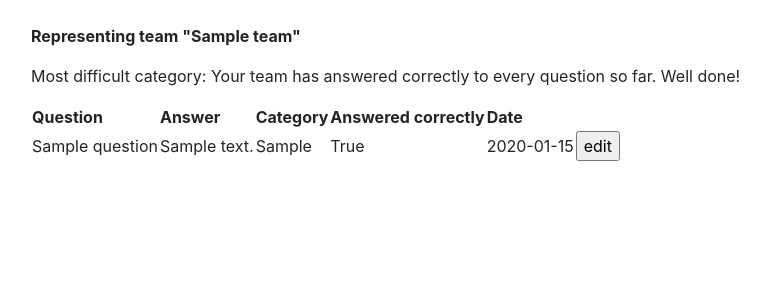
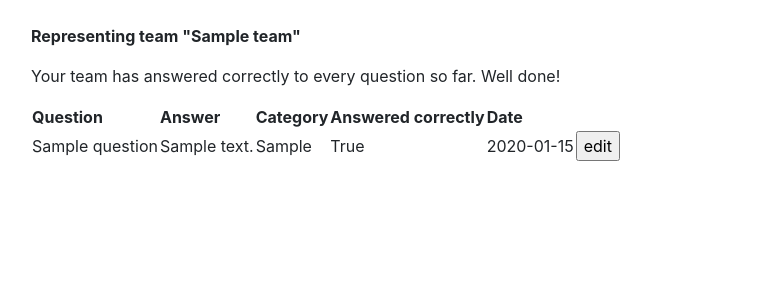
Before and after one commit to lauripalonen/tietovisatietokanta, a Flask app: page /questions/ in a window 1280 px wide. Shown: the part 56-356 px from the top of the page, without its empty margins (54-824 px from the left). Run offline with Flask 2, Linux system fonts and the light colour scheme; a user stored in the database is signed in; tables that the repository leaves empty hold one stand-in row (values such as "Sample post"); some libraries are stand-ins or nearby versions.

Commit message:
reformat feedback on most difficult category

```diff
--- a/application/templates/questions/list.html
+++ b/application/templates/questions/list.html
@@ -1,7 +1,7 @@
 {% extends "layout.html" %}
 
 {% block body %}
-<p>Most difficult category: {{ hardest_category }}</p>
+<p>{{ hardest_category }}</p>
   <table>
     <tr>
       <td><strong>Question</strong></td>
```
